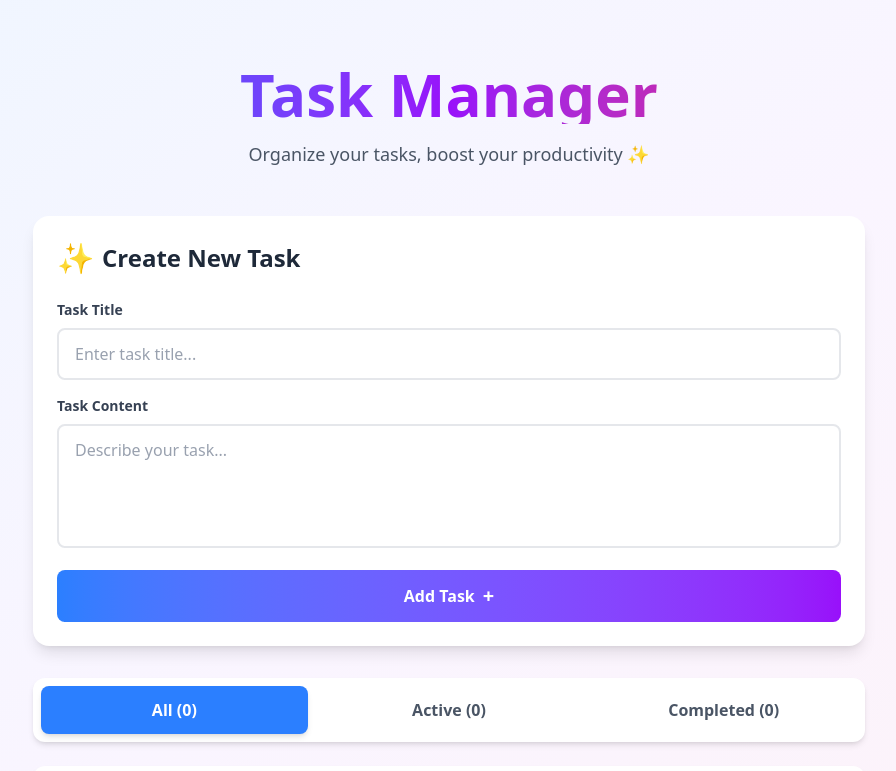
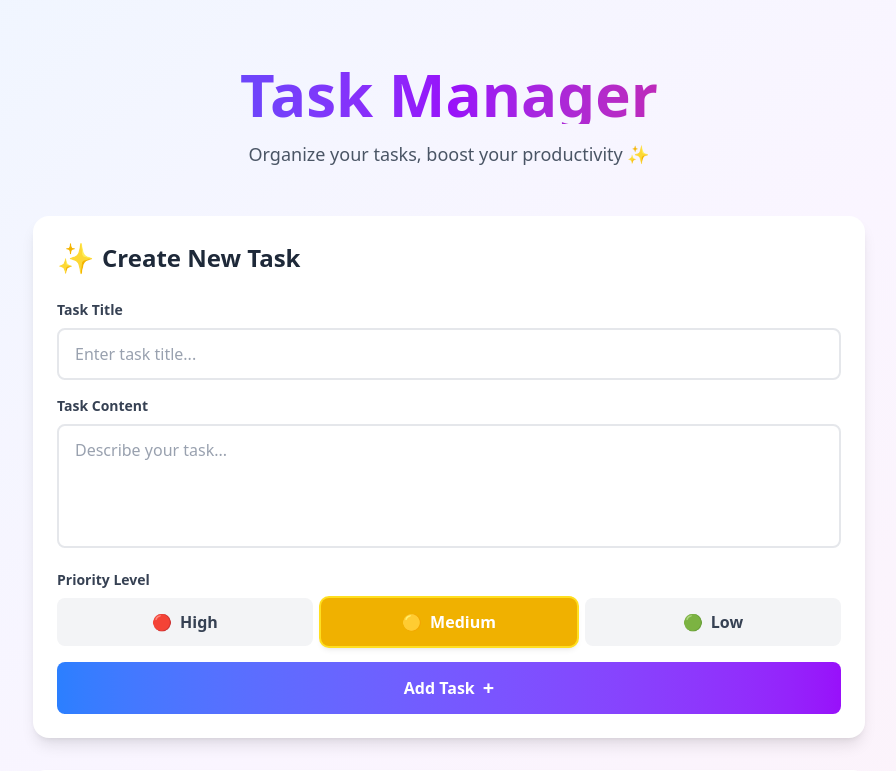
Before and after one commit to thesagargoyal/task-manager, a React (Vite) app: page / in a window 1280 px wide. Shown: the top 771 px of the page, without its empty margins (191-1087 px from the left). Built offline with nearby package versions, Linux system fonts and the light colour scheme.

Commit message:
feat: add priority for the tasks

```diff
--- a/src/App.tsx
+++ b/src/App.tsx
@@ -1,5 +1,5 @@
 import { useState, useEffect } from 'react';
-import type { Task, FilterType } from './types/Task';
+import type { Task, FilterType, Priority } from './types/Task';
 import TaskForm from './components/TaskForm';
 import TaskList from './components/TaskList';
 
@@ -15,13 +15,14 @@ const App = () => {
     localStorage.setItem('tasks', JSON.stringify(tasks));
   }, [tasks]);
 
-  const handleAddTask = (title: string, content: string) => {
+  const handleAddTask = (title: string, content: string, priority: Priority) => {
     const newTask: Task = {
       id: crypto.randomUUID(),
       title,
       content,
       completed: false,
       createdAt: new Date(),
+      priority,
     };
     setTasks([newTask, ...tasks]);
   };
--- /dev/null
+++ b/src/components/PriorityBadge.tsx
@@ -0,0 +1,49 @@
+import type { Priority } from '../types/Task';
+
+interface PriorityBadgeProps {
+  priority: Priority;
+}
+
+const PriorityBadge = ({ priority }: PriorityBadgeProps) => {
+  const getPriorityStyles = () => {
+    switch (priority) {
+      case 'high':
+        return {
+          bg: 'bg-red-100',
+          text: 'text-red-700',
+          ring: 'ring-red-300',
+          emoji: '🔴',
+          label: 'High',
+        };
+      case 'medium':
+        return {
+          bg: 'bg-yellow-100',
+          text: 'text-yellow-700',
+          ring: 'ring-yellow-300',
+          emoji: '🟡',
+          label: 'Medium',
+        };
+      case 'low':
+        return {
+          bg: 'bg-green-100',
+          text: 'text-green-700',
+          ring: 'ring-green-300',
+          emoji: '🟢',
+          label: 'Low',
+        };
+    }
+  };
+
+  const styles = getPriorityStyles();
+
+  return (
+    <span
+      className={`inline-flex items-center gap-1 px-3 py-1 rounded-full text-xs font-semibold ring-1 ${styles?.bg} ${styles?.text} ${styles?.ring}`}
+    >
+      <span>{styles?.emoji}</span>
+      <span>{styles?.label}</span>
+    </span>
+  );
+};
+
+export default PriorityBadge;
--- a/src/components/TaskForm.tsx
+++ b/src/components/TaskForm.tsx
@@ -1,12 +1,14 @@
 import { useState } from 'react';
+import type { Priority } from '../types/Task';
 
 interface TaskFormProps {
-  onAddTask: (title: string, content: string) => void;
+  onAddTask: (title: string, content: string, priority: Priority) => void;
 }
 
 const TaskForm = ({ onAddTask }: TaskFormProps) => {
   const [title, setTitle] = useState('');
   const [content, setContent] = useState('');
+  const [priority, setPriority] = useState<Priority>('medium');
   const [errors, setErrors] = useState({ title: '', content: '' });
 
   const validate = () => {
@@ -31,9 +33,10 @@ const TaskForm = ({ onAddTask }: TaskFormProps) => {
     e.preventDefault();
 
     if (validate()) {
-      onAddTask(title.trim(), content.trim());
+      onAddTask(title.trim(), content.trim(), priority);
       setTitle('');
       setContent('');
+      setPriority('medium');
       setErrors({ title: '', content: '' });
     }
   };
@@ -109,6 +112,64 @@ const TaskForm = ({ onAddTask }: TaskFormProps) => {
             </p>
           )}
         </div>
+
+        {/* Priority Selector */}
+        <div className="group">
+          <label
+            htmlFor="priority"
+            className="block text-sm font-semibold text-gray-700 mb-2"
+          >
+            Priority Level
+          </label>
+          <div className="flex gap-2">
+            <button
+              type="button"
+              onClick={() => setPriority('high')}
+              className={`flex-1 py-3 px-4 rounded-lg font-semibold transition-all duration-200 transform hover:scale-[1.02]
+                ${
+                  priority === 'high'
+                    ? 'bg-red-500 text-white shadow-md ring-2 ring-red-300'
+                    : 'bg-gray-100 text-gray-700 hover:bg-red-100'
+                }`}
+            >
+              <span className="flex items-center justify-center gap-2">
+                <span>🔴</span>
+                <span>High</span>
+              </span>
+            </button>
+            <button
+              type="button"
+              onClick={() => setPriority('medium')}
+              className={`flex-1 py-3 px-4 rounded-lg font-semibold transition-all duration-200 transform hover:scale-[1.02]
+                ${
+                  priority === 'medium'
+                    ? 'bg-yellow-500 text-white shadow-md ring-2 ring-yellow-300'
+                    : 'bg-gray-100 text-gray-700 hover:bg-yellow-100'
+                }`}
+            >
+              <span className="flex items-center justify-center gap-2">
+                <span>🟡</span>
+                <span>Medium</span>
+              </span>
+            </button>
+            <button
+              type="button"
+              onClick={() => setPriority('low')}
+              className={`flex-1 py-3 px-4 rounded-lg font-semibold transition-all duration-200 transform hover:scale-[1.02]
+                ${
+                  priority === 'low'
+                    ? 'bg-green-500 text-white shadow-md ring-2 ring-green-300'
+                    : 'bg-gray-100 text-gray-700 hover:bg-green-100'
+                }`}
+            >
+              <span className="flex items-center justify-center gap-2">
+                <span>🟢</span>
+                <span>Low</span>
+              </span>
+            </button>
+          </div>
+        </div>
+
         <button
           type="submit"
           className="w-full bg-linear-to-r from-blue-500 to-purple-600 text-white font-semibold py-3 px-6 rounded-lg
--- a/src/components/TaskItem.tsx
+++ b/src/components/TaskItem.tsx
@@ -1,6 +1,7 @@
 import { useState } from 'react';
 import type { Task } from '../types/Task';
 import DragHandle from './DragHandle';
+import PriorityBadge from './PriorityBadge';
 
 interface TaskItemProps {
   task: Task;
@@ -124,7 +125,9 @@ const TaskItem = ({
               >
                 {task.content}
               </p>
-              <p className="text-xs text-gray-400 mt-2">
+              <div className="flex items-center gap-2 mt-2">
+                <PriorityBadge priority={task.priority} />
+                <p className="text-xs text-gray-400">
                   {new Date(task.createdAt).toLocaleDateString('en-US', {
                     month: 'short',
                     day: 'numeric',
@@ -133,6 +136,7 @@ const TaskItem = ({
                     minute: '2-digit',
                   })}
                 </p>
+              </div>
             </div>
           </div>
           <div className="flex gap-2 mt-4">
--- a/src/components/TaskList.tsx
+++ b/src/components/TaskList.tsx
@@ -22,10 +22,17 @@ const TaskList = ({
   onReorder,
 }: TaskListProps) => {
   const [draggedTaskId, setDraggedTaskId] = useState<string | null>(null);
+
   const filteredTasks = tasks.filter((task) => {
     if (filter === 'active') return !task.completed;
     if (filter === 'completed') return task.completed;
     return true;
+  });
+
+  // Sort by priority: high -> medium -> low
+  const priorityOrder = { high: 0, medium: 1, low: 2 };
+  const sortedTasks = [...filteredTasks].sort((a, b) => {
+    return priorityOrder[a.priority] - priorityOrder[b.priority];
   });
 
   const stats = {
@@ -96,7 +103,7 @@ const TaskList = ({
         </div>
       ) : (
         <div className="space-y-4">
-          {filteredTasks.map((task) => (
+          {sortedTasks.map((task) => (
             <TaskItem
               key={task.id}
               task={task}
--- a/src/types/Task.ts
+++ b/src/types/Task.ts
@@ -1,9 +1,12 @@
+export type Priority = 'high' | 'medium' | 'low';
+
 export interface Task {
   id: string;
   title: string;
   content: string;
   completed: boolean;
   createdAt: Date;
+  priority: Priority;
 }
 
 export type FilterType = 'all' | 'active' | 'completed';
```
Lines whose indentation alone changed are shown as unchanged.
